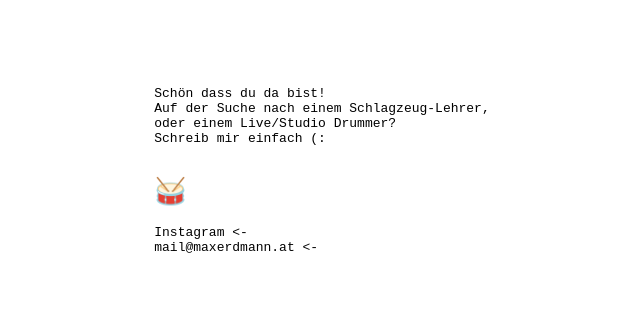
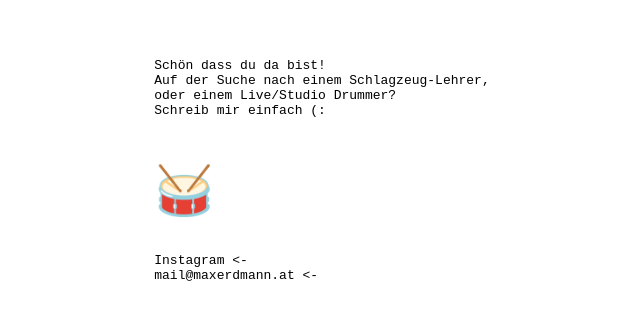
Before and after one commit to max-erdmann/drums.maxerdmann.at, a plain HTML site: page index.html in a window 1280 px wide. Shown: the part 244-564 px from the top of the page, without its empty margins (326-966 px from the left). Drawn offline with Linux system fonts and the light colour scheme.

Commit message:
Update style.css

```diff
--- a/style.css
+++ b/style.css
@@ -25,7 +25,7 @@ a:hover {
   text-decoration: underline;
 }
 
-#snare p {
+#snare {
   font-size: 48px;
 }
 
```
